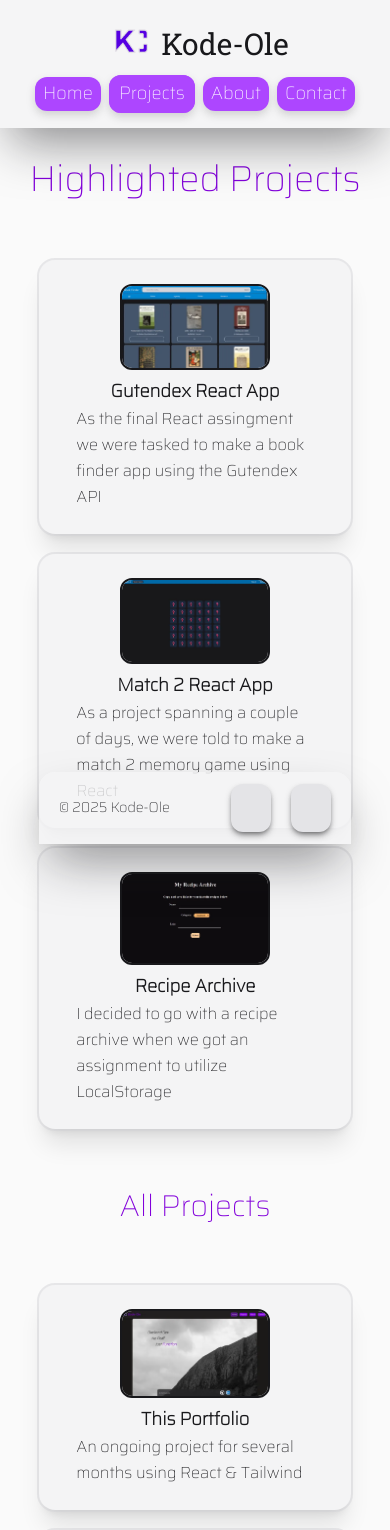
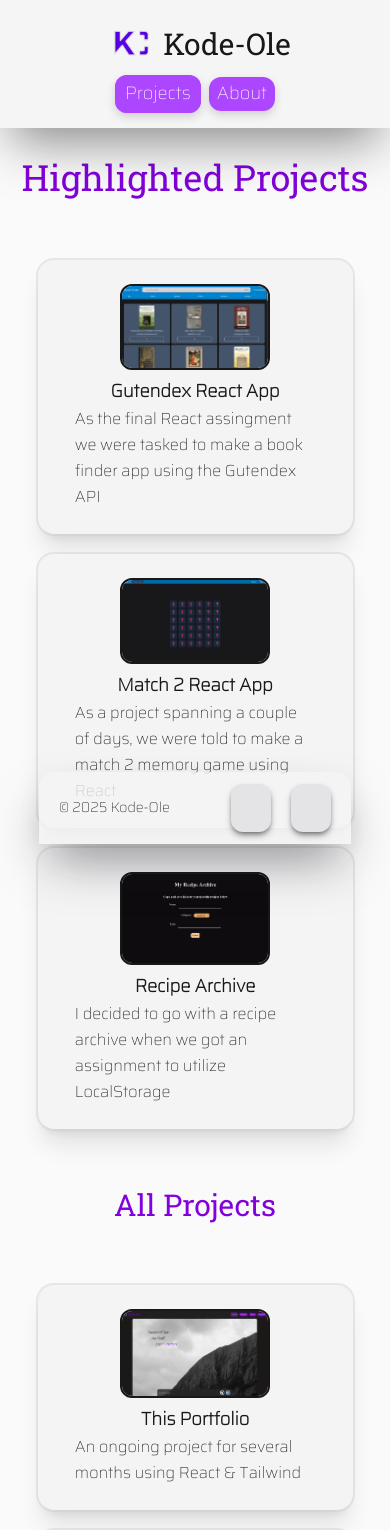
Before and after one commit to OleKodehode/portfolio-js, a React (Vite) app: page /projects in a window 390 px wide. Shown: the top 1530 px of the page. Built offline with nearby package versions, Linux system fonts and the light colour scheme; some icons are missing.

Commit message:
Changes based on feedback, not quite done yet

```diff
--- a/src/components/Navbar.jsx
+++ b/src/components/Navbar.jsx
@@ -15,7 +15,7 @@ export default function Navbar() {
         <img
           src="/img/favicon/Site-Icon.png"
           alt="Logo"
-          className="size-15 -mt-2 md:mt-0"
+          className="size-16 -mt-2 -mb-1 md:mt-0"
         />
         <h5 className="text-3xl font-roboto group-hover:scale-105 group-hover:translate-y-0.5 group-hover:underline">
           Kode-Ole
@@ -23,17 +23,11 @@ export default function Navbar() {
       </NavLink>
       <ul className="flex gap-2 md:gap-5 text-lg md:mr-5">
         <li>
-          <NavButton to="/">Home</NavButton>
-        </li>
-        <li>
           <NavButton to="projects">Projects</NavButton>
         </li>
         <li>
           <NavButton to="about">About</NavButton>
         </li>
-        <li>
-          <NavButton to="contact">Contact</NavButton>
-        </li>
       </ul>
     </nav>
   );
--- a/src/lib/routes.jsx
+++ b/src/lib/routes.jsx
@@ -1,7 +1,6 @@
 import App from "../App";
 import ErrorElement from "../components/ErrorElement";
 import About from "../pages/About";
-import Contact from "../pages/Contact";
 import Home from "../pages/Home";
 import ProjectDetails from "../pages/ProjectDetails";
 import Projects from "../pages/Projects";
@@ -37,11 +36,6 @@ const routes = [
         element: <About />,
         errorElement: <ErrorElement />,
       },
-      {
-        path: "/contact",
-        element: <Contact />,
-        errorElement: <ErrorElement />,
-      },
     ],
   },
 ];
--- a/src/pages/About.jsx
+++ b/src/pages/About.jsx
@@ -55,6 +55,24 @@ export default function About() {
             solutions, while leaving the visual design to those with the passion
             and knack for it.
           </p>
+          <p>
+            You can get a hold of me through my{" "}
+            <a
+              href="https://github.com/OleKodehode"
+              target="_blank"
+              className="accent-text hover:underline"
+            >
+              Github Profile
+            </a>{" "}
+            or{" "}
+            <a
+              href="https://www.linkedin.com/in/kodeole/"
+              target="_blank"
+              className="accent-text hover:underline"
+            >
+              Linkedin Profile
+            </a>
+          </p>
         </article>
         <article
           id="about-img"
--- a/src/pages/Contact.jsx
+++ /dev/null
@@ -1,26 +0,0 @@
-export default function Contact() {
-  return (
-    <>
-      <article className="mt-10">
-        <p className="text-lg md:text-2xl">
-          You can get a hold of me through my{" "}
-          <a
-            href="https://github.com/OleKodehode"
-            target="_blank"
-            className="accent-text hover:underline"
-          >
-            Github Profile
-          </a>{" "}
-          or{" "}
-          <a
-            href="https://www.linkedin.com/in/kodeole/"
-            target="_blank"
-            className="accent-text hover:underline"
-          >
-            Linkedin Profile
-          </a>
-        </p>
-      </article>
-    </>
-  );
-}
--- a/src/pages/Home.jsx
+++ b/src/pages/Home.jsx
@@ -1,27 +1,27 @@
 export default function Home() {
   return (
     <>
-      <div className="relative md:w-full md:overflow-hidden md:mt-40 lg:mt-0">
+      <div className="relative xl:-mb-20">
         <picture>
           <source
             srcSet="/img/landing-img-port.png"
-            media="(max-width: 768px)"
+            media="(max-width: 900px)"
           />
           <img
             src="/img/landing-img.png"
             alt="cover"
-            className="w-11/12 m-auto rounded-xl md:w-10/12 lg:max-h-screen"
+            className=" m-auto rounded-xl w-11/12 md:w-8/12 xl:w-1/2"
           />
         </picture>
 
-        <div className="text-zinc-900 text-2xl font-bold italic lg:text-4xl">
-          <p className="absolute top-20 left-15 md:top-20 md:left-40 lg:top-30 lg:left-70 animate-fadein">
+        <div className="text-zinc-900 text-2xl font-bold italic md:text-3xl xl:text-4xl">
+          <p className="absolute top-20 left-15 md:top-20 md:left-50 xl:top-30 xl:left-100 animate-fadein">
             Backend Dev
           </p>
-          <p className="absolute top-30 left-20 md:top-30 md:left-50 lg:top-45 lg:left-80 animate-fadein anim-delay-2 opacity-0 ">
+          <p className="absolute top-30 left-20 md:top-30 md:left-60 xl:top-45 xl:left-110 animate-fadein anim-delay-2 opacity-0 ">
             No Fluff
           </p>
-          <p className="absolute top-40 left-25 md:top-40 md:left-60 lg:top-60 lg:left-90 animate-fadein anim-delay-3 opacity-0 ">
+          <p className="absolute top-40 left-25 md:top-40 md:left-70 xl:top-60 xl:left-120 animate-fadein anim-delay-3 opacity-0 ">
             Just <span className="text-purple-700">Function</span>
           </p>
         </div>
--- a/src/pages/Projects.jsx
+++ b/src/pages/Projects.jsx
@@ -1,29 +1,43 @@
+import { GitHubDark } from "developer-icons";
 import ProjectCard from "../components/ProjectCard";
 import projectData from "../models/projects.json";
 
 export default function Projects() {
   return (
     <>
-      <h1 className="text-4xl mb-10 text-center accent-text">
+      <h1 className="text-4xl mb-10 text-center accent-text font-roboto">
         Highlighted Projects
       </h1>
       <section
         id="highlighted"
-        className="grid grid-cols-1 lg:grid-cols-3 gap-5 justify-items-center"
+        className="grid grid-cols-1 lg:grid-cols-3 justify-items-center gap-5"
       >
         <ProjectCard projectDetails={projectData[1]} layout="flex-col!" />
         <ProjectCard projectDetails={projectData[2]} layout="flex-col!" />
         <ProjectCard projectDetails={projectData[4]} layout="flex-col!" />
       </section>
-      <h3 className="text-3xl my-10 text-center accent-text">All Projects</h3>
+      <h3 className="text-3xl my-10 text-center accent-text font-roboto">
+        All Projects
+      </h3>
       <section
         id="all-projects"
-        className="grid gap-5 grid-cols-1 justify-items-center lg:grid-cols-2 lg:gap-y-5 lg:gap-x-0 lg:px-5"
+        className="grid gap-5 grid-cols-1 justify-items-center lg:grid-cols-3"
       >
         {projectData.map((project) => (
           <ProjectCard projectDetails={project} key={project.id} />
         ))}
       </section>
+      <p className="text-2xl font-roboto">
+        More can be found within my Github Repo
+      </p>
+      <article className="icon-container">
+        <a
+          href="https://github.com/OleKodehode?tab=repositories"
+          target="_blank"
+        >
+          <GitHubDark size={64} />
+        </a>
+      </article>
     </>
   );
 }
--- a/src/style/index.css
+++ b/src/style/index.css
@@ -29,15 +29,15 @@
 }
 
 .navbar {
-  @apply fixed top-0 left-0 w-full bg-zinc-100/80 text-zinc-900 dark:bg-zinc-800/50 dark:text-zinc-200 h-32 md:h-18 flex flex-col md:flex-row p-5 justify-between items-center shadow-2xl shadow-zinc-900/50 dark:shadow-none z-50;
+  @apply fixed top-0 left-0 w-full bg-zinc-100/80 text-zinc-900 dark:bg-zinc-800/80 dark:text-zinc-200 h-32 md:h-18 flex flex-col md:flex-row p-5 justify-between items-center shadow-2xl shadow-zinc-900/50 dark:shadow-none z-50;
 }
 
 main {
-  @apply mt-40 mb-20 md:mt-20 flex items-center justify-center flex-col max-w-full gap-5;
+  @apply mt-40 md:mt-30 mb-30 flex items-center justify-center flex-col max-w-full gap-5 mx-5;
 }
 
 .nav-btn {
-  @apply p-2  text-white bg-purple-500 hover:bg-purple-700 drop-shadow-lg outline outline-zinc-300/5 dark:bg-purple-700 dark:hover:bg-purple-500 rounded-xl hover:underline hover:-translate-y-2.5 dark:shadow-none dark:outline-none cursor-pointer active:dark:bg-purple-900 active:outline-0;
+  @apply p-2  text-white bg-purple-500 hover:bg-purple-700 drop-shadow-lg outline outline-zinc-300/5 dark:bg-purple-700 dark:hover:bg-purple-500 rounded-xl hover:underline hover:-translate-y-2.5 dark:shadow-none dark:outline-none cursor-pointer active:dark:bg-purple-900 active:outline-0 z-10;
 }
 
 .active-nav {
@@ -45,7 +45,7 @@ main {
 }
 
 .card {
-  @apply flex flex-col lg:flex-row w-8/10 items-center rounded-2xl bg-zinc-100 p-6 shadow-xl outline-2 outline-zinc-300/50 dark:bg-zinc-900 dark:shadow-md dark:-outline-offset-1 dark:outline-purple-500/50 text-zinc-900 dark:text-zinc-200;
+  @apply flex flex-col lg:flex-row w-9/10 lg:w-full items-center rounded-2xl bg-zinc-100 p-6 shadow-xl outline-2 outline-zinc-300/50 dark:bg-zinc-900 dark:shadow-md dark:-outline-offset-1 dark:outline-purple-500/50 text-zinc-900 dark:text-zinc-200 hover:dark:bg-purple-900/70;
 }
 
 .hover-card {
```
